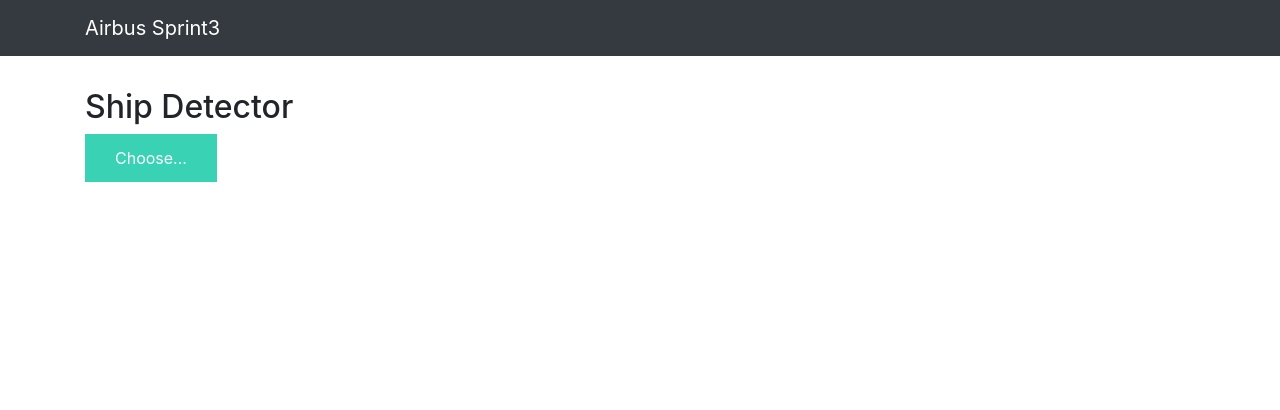
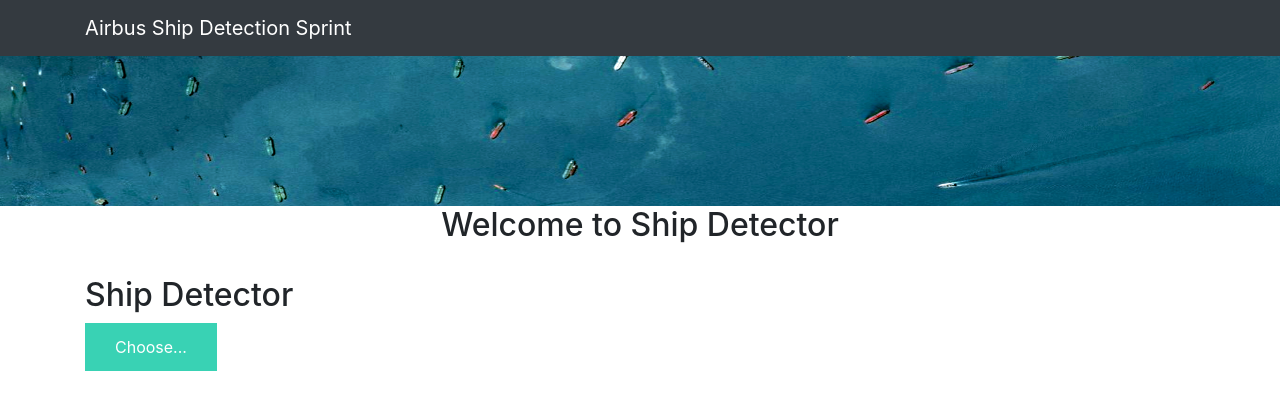
Before and after one commit to Wwwzff/ShipDetector, a Flask app: page / in a window 1280 px wide. Shown: the top 410 px of the page. Run offline with Flask 2, Linux system fonts and the light colour scheme; some libraries are stand-ins or nearby versions.

Commit message:
Update base.html

```diff
--- a/templates/base.html
+++ b/templates/base.html
@@ -15,9 +15,11 @@
 <body>
     <nav class="navbar navbar-dark bg-dark">
         <div class="container">
-            <a class="navbar-brand" href="#">Airbus Sprint3</a>
+            <a class="navbar-brand" href="#">Airbus Ship Detection Sprint</a>
         </div>
     </nav>
+    <img height="150" width="100%" src="header.jpg">
+    <h2 align="center">Welcome to Ship Detector</h2>
     <div class="container">
         <div id="content" style="margin-top:2em">{% block content %}{% endblock %}</div>
     </div>
```
